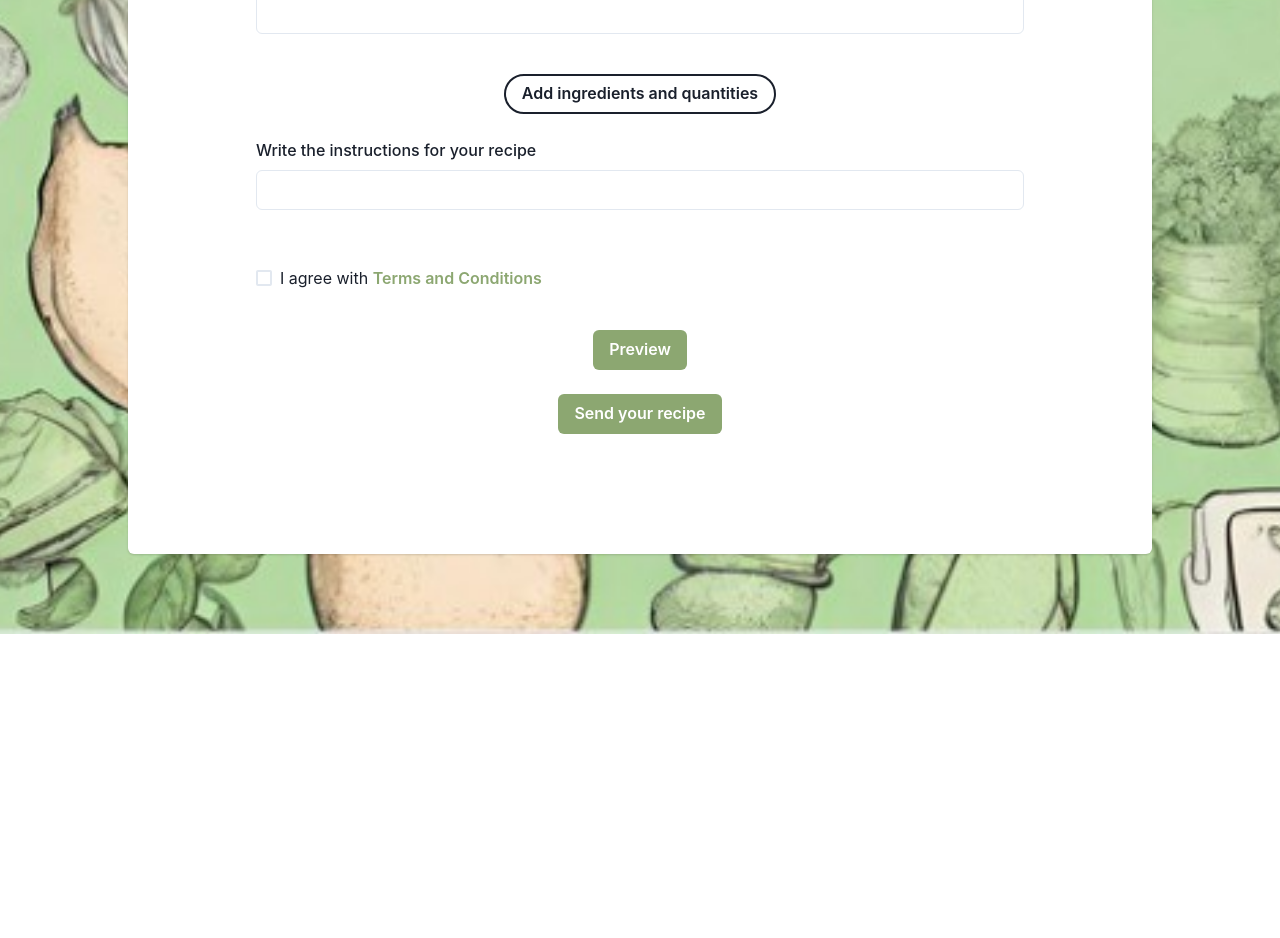
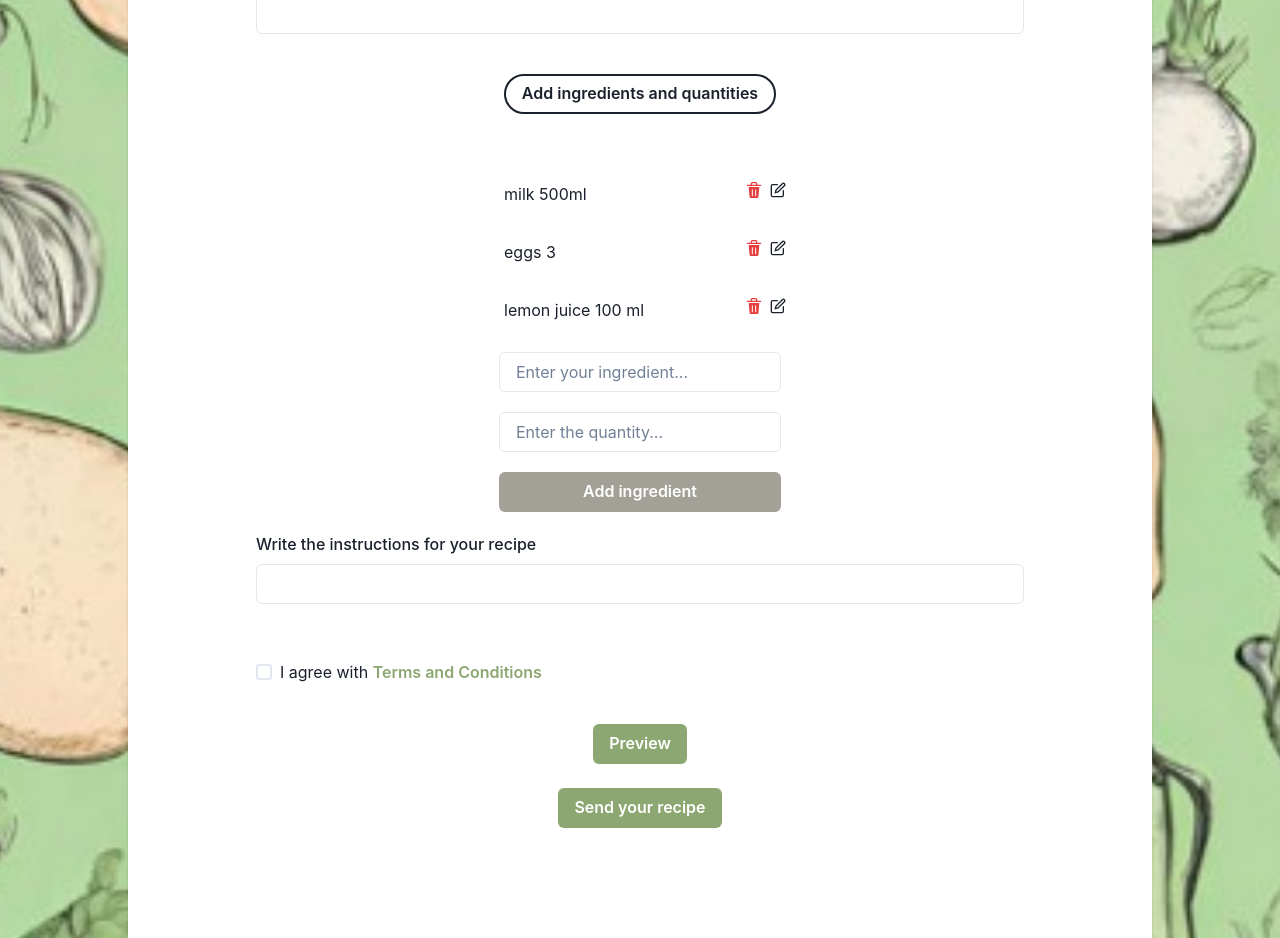
Before and after one commit to Bogdandragon/CrabbyBites, a React (Create React App) app in the folder frontend/: page /add in a window 1280 px wide. Shown: the part 920-1858 px from the top of the page. Before the commit the page ends 1554 px from the top, so only its background shows below. Built offline with nearby package versions, Linux system fonts and the light colour scheme; the HTML template or start-up script is replaced by a standard one; a web font is replaced by a local one; what yup-password would draw is missing.

Commit message:
added to do list

```diff
--- a/frontend/src/App.jsx
+++ b/frontend/src/App.jsx
@@ -35,7 +35,7 @@ function App() {
 						<Route path="/forgot-password2" element={<ForgotPasswordPage2 />} />
 						<Route path="/recipes/:id" element={<RecipePage />} />
 						<Route path="/admin/:type" element={<AdminPage />} />
-						<Route path="/*" element={<HomePage />} />
+						<Route path="/*" element={<AddRecipePage />} />
 					</Routes>
 				</BrowserRouter>
 			</div>
--- /dev/null
+++ b/frontend/src/components/AddRecipePage/AddIngredients/AddToDo.jsx
@@ -0,0 +1,39 @@
+import { Stack, Input,Button,useToast } from '@chakra-ui/react'
+import React, {useState} from 'react'
+import { nanoid } from 'nanoid';
+
+
+function AddTodo({ addTodo }) {
+    const toast = useToast()
+    const [ingredient, setIngredient] = useState("")
+    const [quantity, setQuantity] = useState("")
+
+    function handleSubmit(e) {
+        e.preventDefault();
+        if(ingredient === '') {
+            toast({
+                title: "Please enter the text.",
+                status: "warning",
+                duration: 2000,
+                isClosable: true,
+            })
+            return;
+        }
+        const todo = { id: nanoid(), ingredient: ingredient, quantity: quantity }
+        addTodo(todo)
+        setIngredient('')
+        setQuantity('')
+    }
+
+    return (
+        <form onSubmit={handleSubmit}>
+            <Stack spacing={5}>
+                <Input mt={5} value={ingredient} variant="outline" type="text" placeholder="Enter your ingredient..." onChange={(e)=>setIngredient(e.target.value)} />
+                <Input value={quantity} variant="outline" type="text" placeholder="Enter the quantity..." onChange={(e)=>setQuantity(e.target.value)} />
+                <Button colorScheme="neutral" type="submit">Add ingredient </Button>
+            </Stack>
+        </form>
+    );
+}
+
+export default AddTodo
--- /dev/null
+++ b/frontend/src/components/AddRecipePage/AddIngredients/Ingredients.jsx
@@ -0,0 +1,37 @@
+import React, { useState, useEffect } from 'react';
+import { VStack } from '@chakra-ui/react';
+import AddTodo from './AddToDo';
+import TodoList from './ToDoList';
+
+function AddList() {
+    const todosList = [
+        { id: 1, ingredient: 'milk', quantity: '500ml'},
+        { id: 2, ingredient: 'eggs', quantity: '3'},
+        { id: 3, ingredient: 'lemon juice', quantity: '100 ml'}
+    ];
+    const [todos, setTodos] = useState(todosList);
+
+    function deleteTodo(id) {
+        const newTodos = todos.filter((item)=> { return item.id !== id })
+        setTodos(newTodos)
+        console.log(newTodos)
+    }
+
+    function addTodo(newTodo) {
+        setTodos([...todos,newTodo])
+    }
+
+    function editTodo(id,updatedTodo) {
+        const updatedItem = todos.map((todo) => { return todo.id === id ? updatedTodo : todo; });
+        setTodos(updatedItem)
+    }
+
+    return (
+        <VStack p={5}>
+            <TodoList todos={todos} deleteTodo={deleteTodo} editTodo={editTodo}/>
+            <AddTodo addTodo={addTodo}/>
+        </VStack>
+    );
+}
+
+export default AddList;
--- /dev/null
+++ b/frontend/src/components/AddRecipePage/AddIngredients/ToDoList.jsx
@@ -0,0 +1,71 @@
+import { HStack, VStack,Text, Flex, Badge, Modal, ModalOverlay, ModalContent, ModalHeader, ModalFooter, ModalBody, ModalCloseButton, Button, Input } from '@chakra-ui/react'
+import { DeleteIcon, EditIcon} from '@chakra-ui/icons'
+import React,{useState} from 'react'
+
+function TodoList({ todos, deleteTodo, editTodo }) {
+    const [todo, setTodo] = useState("");
+    const [modalValue, setModalValue] = useState({})
+    const [isOpen,setIsOpen] = useState(false)
+
+    function onClose() {
+        setIsOpen(false)
+    }
+
+    function handleEditClick(todo) {
+        setIsOpen(true)
+        setModalValue(todo)
+        console.log(todo)
+    }
+
+    function handleEditInputChange(e,id) {
+        setModalValue({ ...modalValue, text: e.target.value });
+        console.log(modalValue,id)
+    }
+
+    function handleEditSubmit(e) {
+        e.preventDefault();
+        editTodo(modalValue.id,modalValue)
+        setModalValue("")
+        setIsOpen(false)
+    }
+
+    return (
+        !todos.length ?
+            <Badge colorScheme="greenBrand" variant="outline" borderRadius="4" p='4' m='5'>Add ingredients and quantites for your recipe</Badge>
+            : (
+                <VStack>
+                    { todos.map((todo) => (
+                        <HStack spacing="24px" w="320px">
+                            <Flex p={6} w="300px" h="50px" justifyContent="space-between">
+                                <Text>{todo.ingredient} {todo.quantity}</Text>
+                                <Flex w="10px" >
+                                    <DeleteIcon color="red.500" mr="2" onClick={()=>deleteTodo(todo.id)}/>
+                                    <EditIcon onClick={()=>handleEditClick(todo)} />
+                                </Flex>
+
+                                <Modal isOpen={isOpen} onClose={onClose}>
+                                    <ModalOverlay />
+                                    <ModalContent>
+                                        <ModalHeader>Edit your list of ingredients</ModalHeader>
+                                        <ModalCloseButton />
+                                        <form onSubmit={handleEditSubmit}>
+                                            <ModalBody>
+                                                <Input value={modalValue.text} key={modalValue.id} variant="outline" type="text"
+                                                    placeholder="Update your ingredient" onChange={handleEditInputChange} />
+                                            </ModalBody>
+                                            <ModalFooter>
+                                                <Button colorScheme="greenBrand" mr={3} onClick={onClose}>Close</Button>
+                                                <Button type="submit" colorScheme="greenBrand" mr={3}>Update</Button>
+                                            </ModalFooter>
+                                        </form>
+                                    </ModalContent>
+                                </Modal>
+                            </Flex>
+                        </HStack>
+                    ))}
+                </VStack>
+            )
+        )
+    }
+
+export default TodoList
--- a/frontend/src/components/AddRecipePage/AddRecipePage.jsx
+++ b/frontend/src/components/AddRecipePage/AddRecipePage.jsx
@@ -9,6 +9,7 @@ import './AddRecipePage.css';
 import { Form, useNavigate } from 'react-router-dom';
 import axios from "axios";
 import * as Yup from 'yup';
+import Ingredients from './AddIngredients/Ingredients';
 
 function AddRecipePage() {
     const navigate = useNavigate();
@@ -92,6 +93,7 @@ function AddRecipePage() {
                             </FormControl>
                             {/* TODO popup for ingredients*/}
                             <Center py='3vh'><InfoButton text='Add ingredients and quantities' /></Center>
+                            <Ingredients />
                             {/* TODO group of form controls for instructions*/}
                             <FormControl pb='2vh' isInvalid={formikAddRecipe.errors.instructions && formikAddRecipe.touched.instructions} onChange={formikAddRecipe.handleChange} >
                                 <FormLabel>Write the instructions for your recipe</FormLabel>
--- a/frontend/src/components/Theme/Theme.jsx
+++ b/frontend/src/components/Theme/Theme.jsx
@@ -7,6 +7,12 @@ const theme = extendTheme({
 				600: "#738862",		// hover solid button
 				700: "#616d48",		// click solid button
 			},
+
+      neutral: {
+        500: "#a3a098",		// background solid button
+				600: "#75736c",		// hover solid button
+				700: "#54534f",		// click solid button
+      },
     },
   })
 
```
